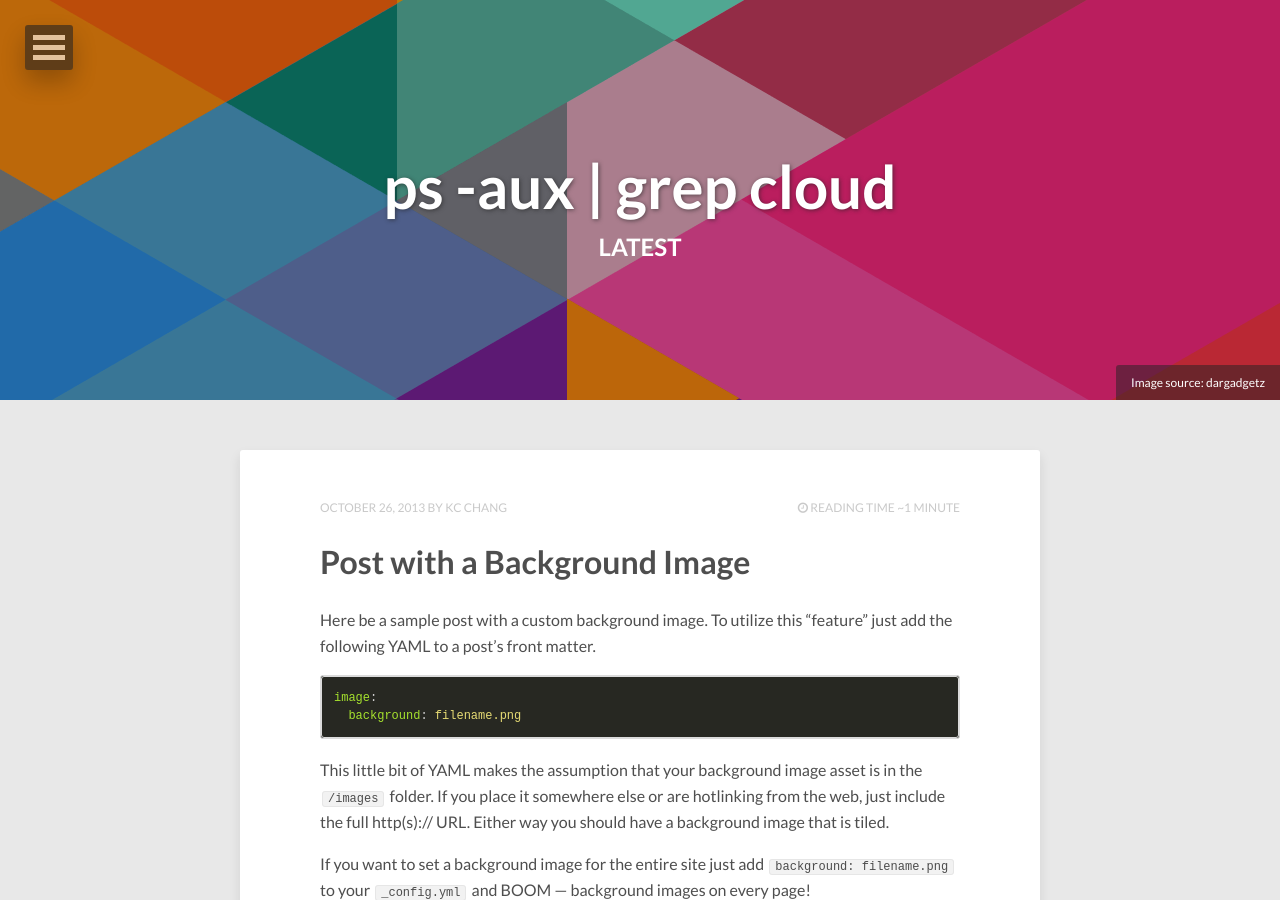
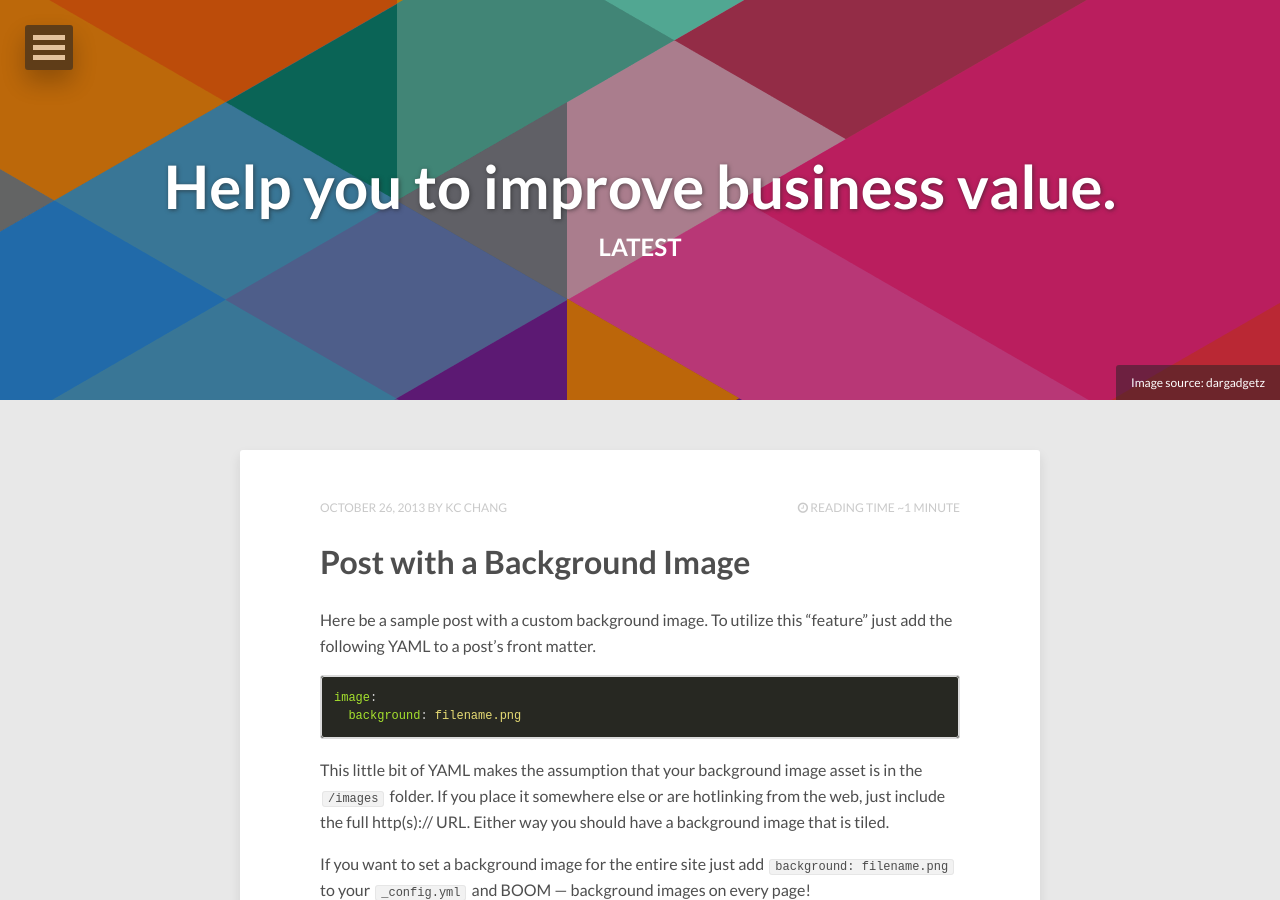
Before and after one commit to kcfigaro/kcfigaro.github.io, a Jekyll site: the page built from index.html, in a window 1280 px wide and 900 px high. Built offline with Jekyll 4.4.1, drawn with Linux system fonts in a browser that asks for light colours; nearby versions of some CDN libraries; the list of posts is cut into pages by our own code.

Commit message:
Update _config.yml

```diff
--- a/_config.yml
+++ b/_config.yml
@@ -1,5 +1,5 @@
-title:            ps -aux | grep cloud
-description:      Describe your website here.
+title:            Help you to improve business value.
+description:      KC's blog on building robust cloud systems.
 disqus_shortname:
 reading_time:     true
 words_per_minute: 200
```
